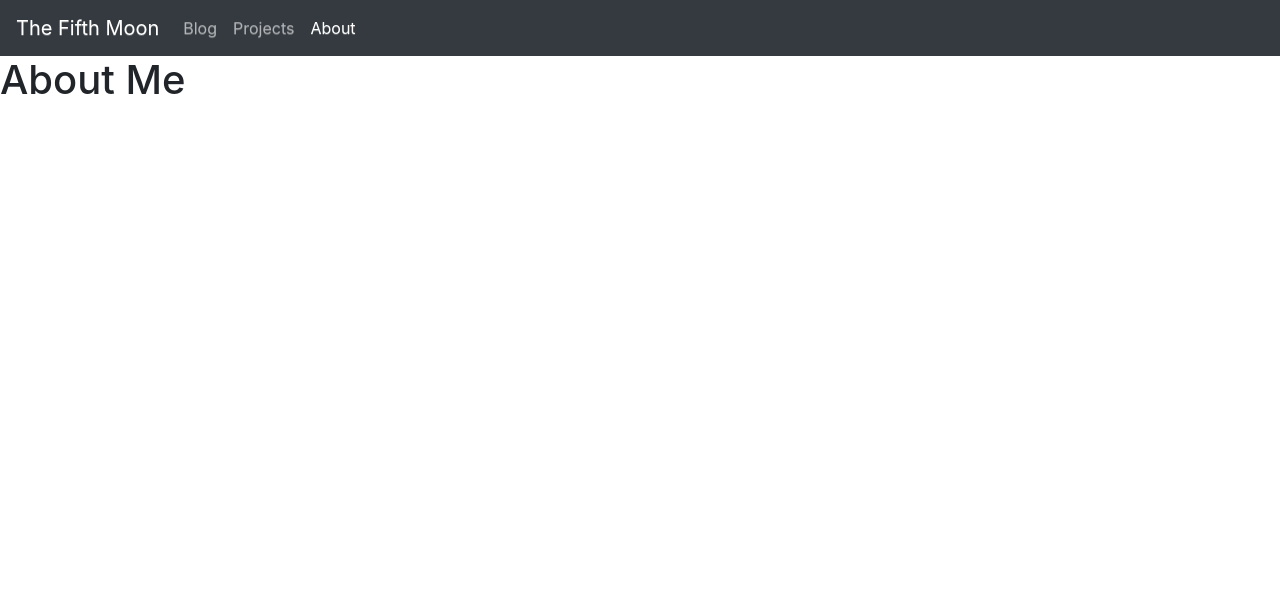
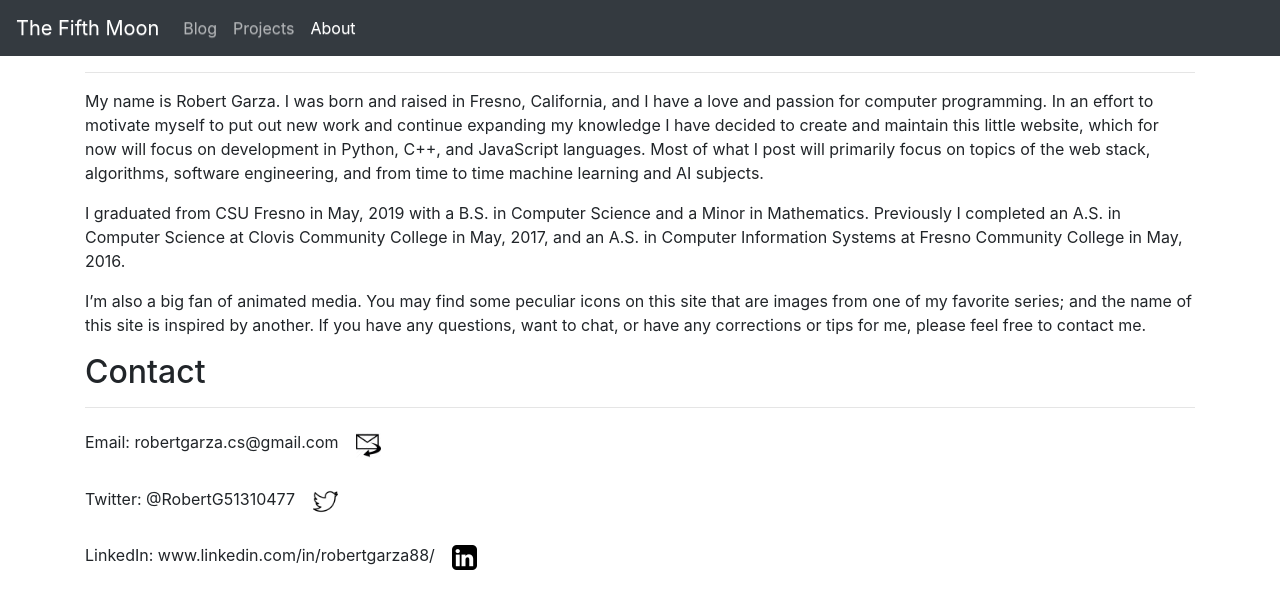
Before and after one commit to robstudy/PersonalWebsite, a Django app: page /about/ in a window 1280 px wide. Shown: the top 609 px of the page. Run offline with Django 3.2, Linux system fonts and the light colour scheme; some libraries are stand-ins or nearby versions.

Commit message:
homepage includes intro paragraph. About page is completed with links to email, twitter, and linkedin. linkedin icon image added

```diff
--- a/homepage/templates/about.html
+++ b/homepage/templates/about.html
@@ -1,7 +1,21 @@
 {% extends "header.html" %}
+
+{% load static %}
 
 {% block aboutlink %}<li class="nav-item active"><a class="nav-link" href="">About</a></li>{% endblock %}
 
 {% block content %}
-	<h1>About Me</h1>
+
+	<div class="container">
+		<hr />
+		<p>My name is Robert Garza. I was born and raised in Fresno, California, and I have a love and passion for computer programming. In an effort to motivate myself to put out new work and continue expanding my knowledge I have decided to create and maintain this little website, which for now will focus on development in Python, C++, and JavaScript languages. Most of what I post will primarily focus on topics of the web stack, algorithms, software engineering, and from time to time machine learning and AI subjects.</p>
+		<p>I graduated from CSU Fresno in May, 2019 with a B.S. in Computer Science and a Minor in Mathematics. Previously I completed an A.S. in Computer Science at Clovis Community College in May, 2017, and an A.S. in Computer Information Systems at Fresno Community College in May, 2016.</p>
+		<p>I’m also a big fan of animated media. You may find some peculiar icons on this site that are images from one of my favorite series; and the name of this site is inspired by another. If you have any questions, want to chat, or have any corrections or tips for me, please feel free to contact me.</p>
+
+		<h2>Contact</h2>
+		<hr />
+		<p>Email: robertgarza.cs@gmail.com <button type="button" class="btn btn-link"><a href="mailto:robertgarza.cs@gmail.com?subject=Re: Hello!"><img src="{% static '/images/email.png' %}" width="25px" height="25px" alt="email icon"></a></button><p>
+		<p>Twitter: @RobertG51310477 <button type="button" class="btn btn-link"><a target="_blank" rel="noopener noreferrer" href="https://twitter.com/RobertG51310477"><img src="{% static '/images/tweet.png' %}" width="25px" height="25px" alt="twitter icon"></a></button></p>
+		<p>LinkedIn: www.linkedin.com/in/robertgarza88/ <button type="button" class="btn btn-link"><a target="_blank" rel="noopener noreferrer" href="https://www.linkedin.com/in/robertgarza88/"><img src="{% static '/images/linkedin.png' %}" width="25px" height="25px" alt="LinkedIn icon"></a></button></p>
+	</div>
 {% endblock %}
--- a/homepage/templates/homepage.html
+++ b/homepage/templates/homepage.html
@@ -6,6 +6,11 @@
 
 {% block content %}
 <!--5 Blog Entries + Projects-->
+<div class="container">
+	<br />
+	<p>Welcome to my little site. Here you'll find my blogs that are primarily about programming topics I'm currently into, as well as a few random off-topic subjects. You'll also find links to my current projects. For a little more about me check out the 'About' page. </p>
+	<hr />
+</div>
 <div class="container">
 		<div class="row">
 		<div class="col-6">
```
Also changed, not shown: homepage/static/images/linkedin.png (added).
